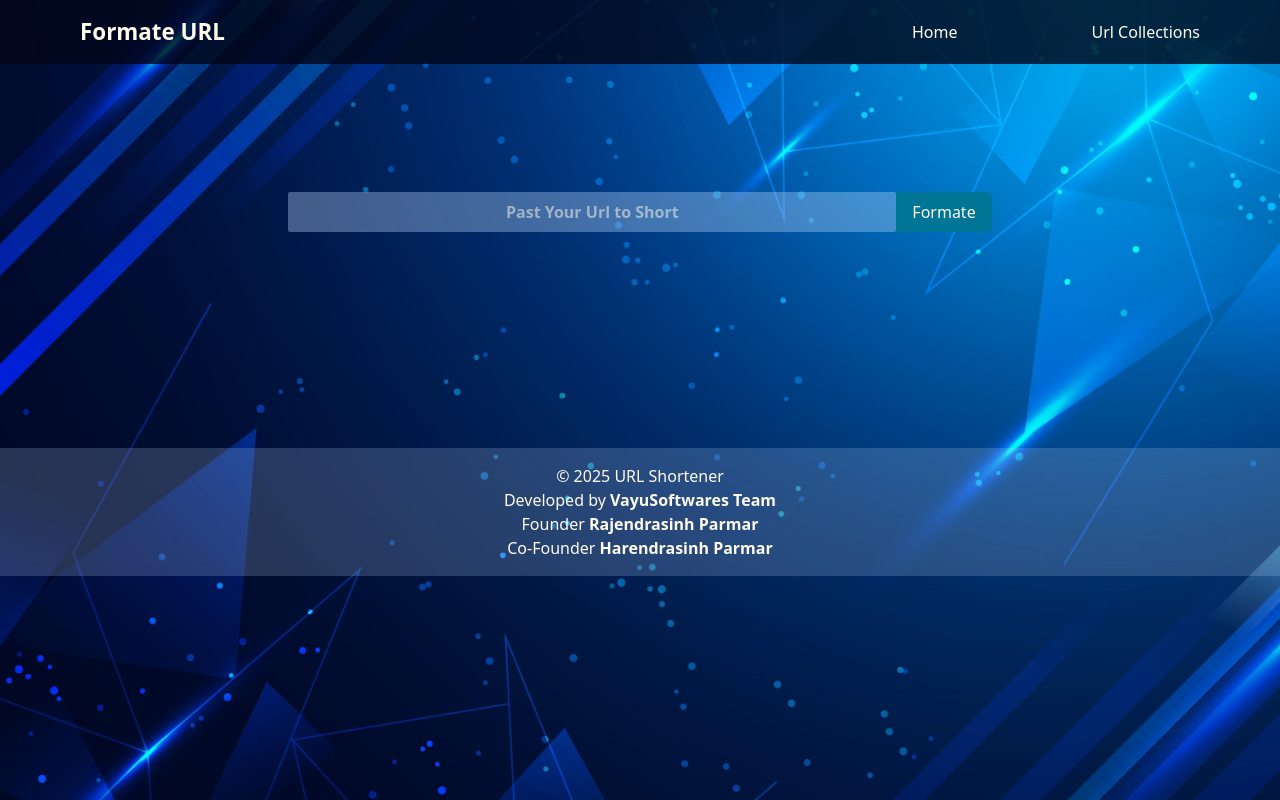
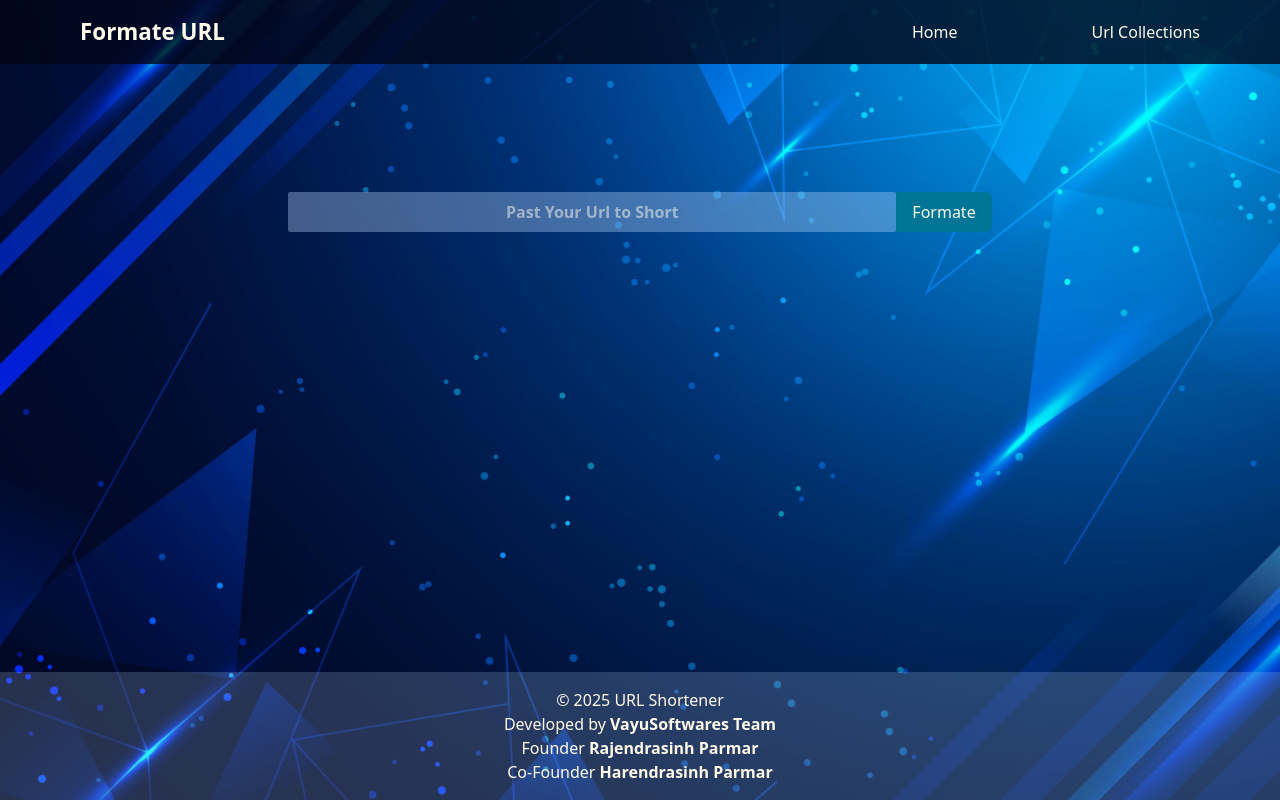
Before and after one commit to harendrasinp/UrlShortner, a React (Vite) app: page / in a window 1280 px wide. Built offline with nearby package versions, Linux system fonts and the light colour scheme.

Commit message:
fixed posion of footer at bottom

```diff
--- a/src/main.jsx
+++ b/src/main.jsx
@@ -16,7 +16,7 @@ createRoot(document.getElementById('root')).render(
         <Navbar/>
         <Home/>
         <App/>
-        <div className='mt-[8.5rem]'>
+        <div className='fixed bottom-0 w-full'>
           <Footer/>
         </div>
       </BrowserRouter>
```
